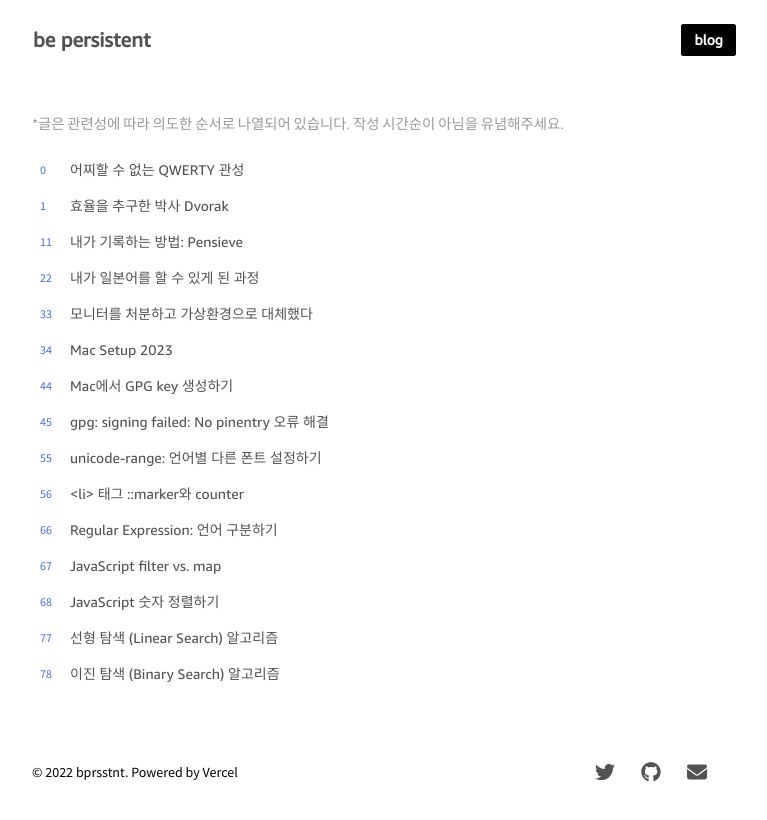
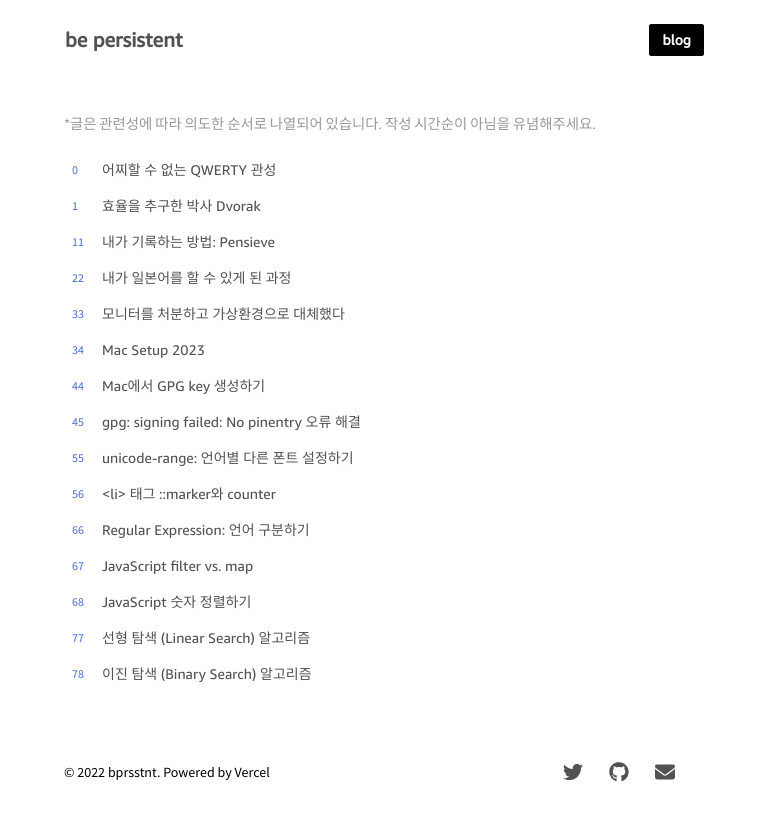
Before and after one commit to rolemadelen/blog-v1, a Next.js app: page /blog in a window 1280 px wide. Shown: the whole page, without its empty margins (264-1031 px from the left). Built offline with nearby package versions, Linux system fonts and the light colour scheme.

Commit message:
min width added

```diff
--- a/components/custom-tw-components.js
+++ b/components/custom-tw-components.js
@@ -5,10 +5,9 @@ import tw from 'tailwind-styled-components';
 //////////////////////////////////////////////////////
 export const PostListContainer = tw.div`
     mx-auto
-    md:max-w-[45em]
-    sm:max-w-[35em]
-    max-w-[25em]
-    min-w-[25em]
+    min-w-96
+    max-w-[45em]
+    px-8
     mb-8
 `;
 
@@ -136,7 +135,7 @@ export const BackButton = tw.button`
 /// About Page
 //////////////////////////////////////////////////////
 export const AboutWrapper = tw.section`
-    min-w-[384px]
+    min-w-96
     max-w-[750px]
     container
     mx-auto
@@ -151,14 +150,16 @@ export const ContactLinks = tw.div`
     justify-center
     items-center
     my-16
+    mx-auto
 `;
 
 export const ContactIcon = tw.a`
     flex
-    w-[45px]
-    h-[45px]
+    w-11
+    h-11
     text-[10px]
-    mx-4
+    sm:mx-4
+    mx-1
     btn
     btn-link
     btn-sm
```
